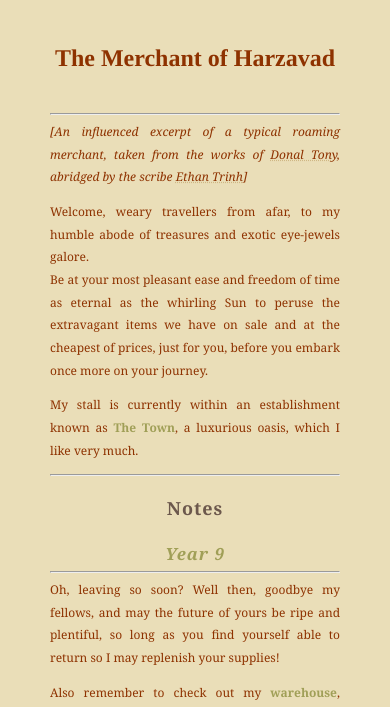
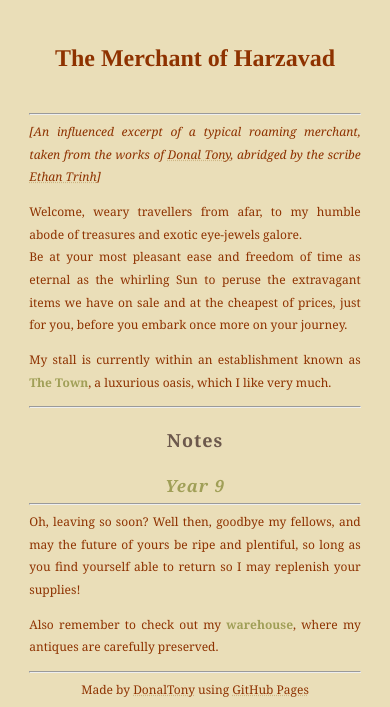
Before and after one commit to dvaraka/the-merchant, a Jekyll site: the page built from index.md, in a window 390 px wide. Shown: the top 707 px of the page. Built offline with Jekyll 4.4.1, drawn with Linux system fonts in a browser that asks for light colours; our own code applies the rules of GitHub Pages for plain Markdown files.

Commit message:
Update main.css

```diff
--- a/assets/css/main.css
+++ b/assets/css/main.css
@@ -1,6 +1,6 @@
 html {
-	margin-right: 200px;
-	margin-left: 200px;
+	margin-right: 15%;
+	margin-left: 15%;
 	padding: 0;
 	text-align: justify;
 	background: #EADEB8;
@@ -87,9 +87,14 @@ h1 {
 	text-align: center;
 }
 
+img {
+	width: 50%;
+}
+
+
 @media screen and (max-width: 600px) {
 	html {
-		margin-right: 50px;
-		margin-left: 50px;
+		margin-right: 7.5%;
+		margin-left: 7.5%;
 	}
 }
```
